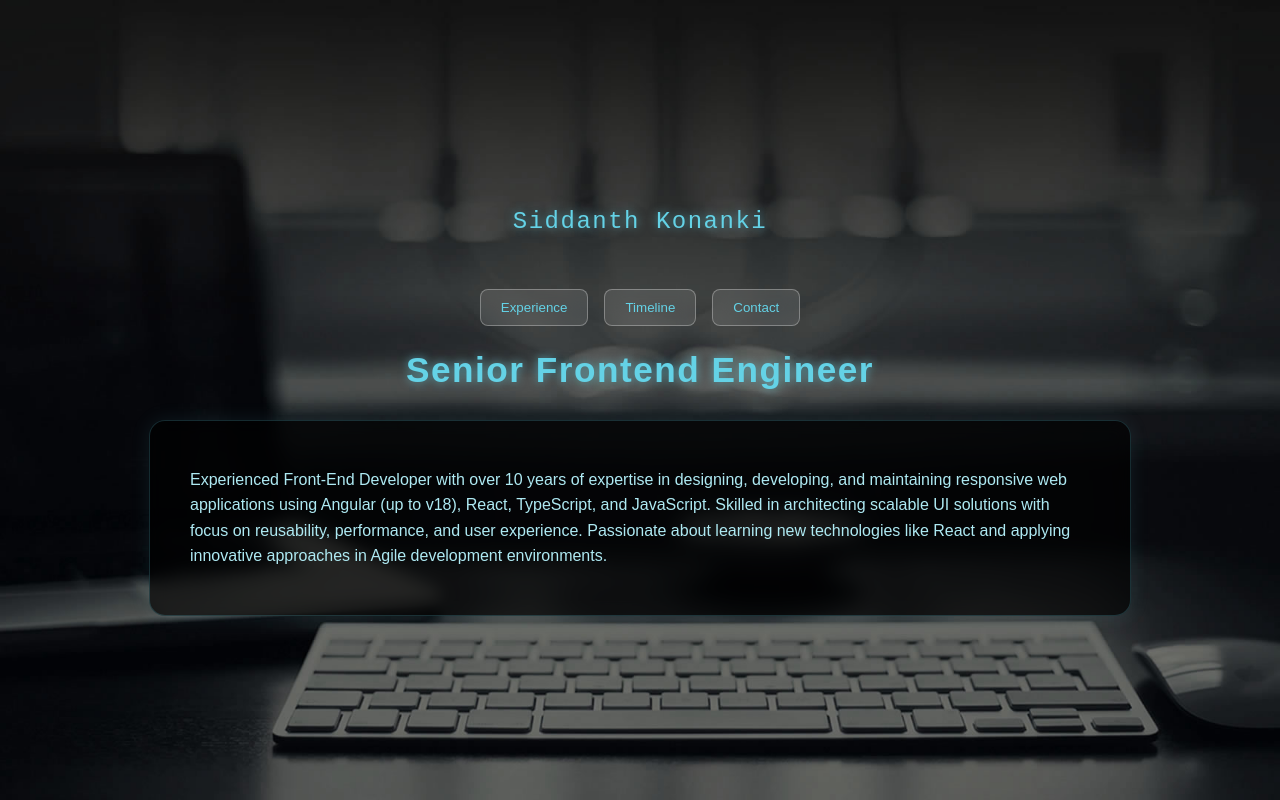
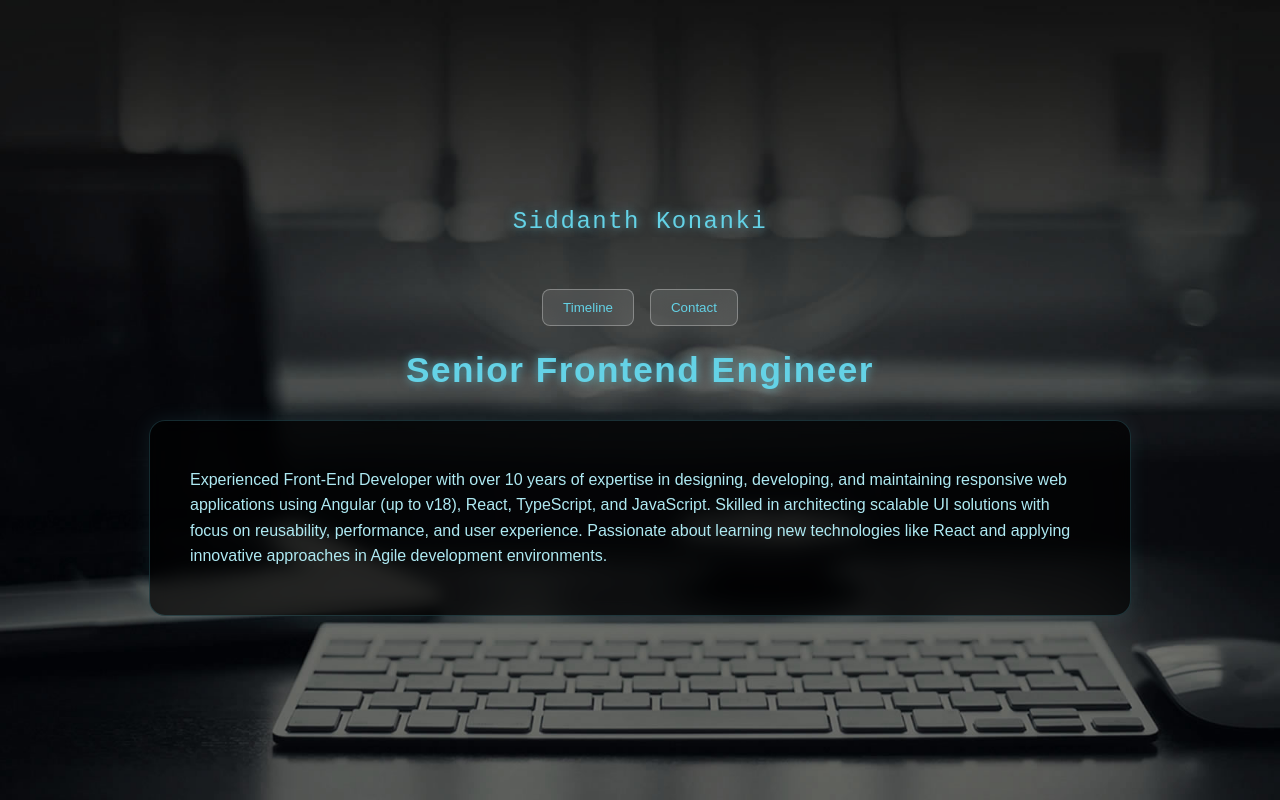
Before and after one commit to siddanth2920/portfolio-siddanth, a React (Create React App) app: page / in a window 1280 px wide. Built offline with nearby package versions, Linux system fonts and the light colour scheme.

Commit message:
comment out experience tab

```diff
--- a/src/components/Contact.jsx
+++ b/src/components/Contact.jsx
@@ -22,7 +22,7 @@ export default function Contact() {
     <div className="contact-page">
       <div className="nav-buttons">
         <button onClick={() => navigate("/")}><FaHome size={18} /></button>
-        <button onClick={() => navigate("/experience")}>Experience</button>
+        {/* <button onClick={() => navigate("/experience")}>Experience</button> */}
         <button onClick={() => navigate("/timeline")}>Timeline</button>
       </div>
 
--- a/src/components/Timeline.js
+++ b/src/components/Timeline.js
@@ -80,7 +80,7 @@ if (loading) {
         <button onClick={() => navigate("/")} className="nav-btn">
           <FaHome size={18} />
         </button>
-        <button onClick={() => navigate("/experience")} className="nav-btn">Experience</button>
+        {/* <button onClick={() => navigate("/experience")} className="nav-btn">Experience</button> */}
         <button onClick={() => navigate("/contact")} className="nav-btn">Contact</button>
       </div>
 
--- a/src/pages/Home.js
+++ b/src/pages/Home.js
@@ -53,7 +53,7 @@ function Home() {
         <p className='sub-head'>Siddanth Konanki</p>
       </div>
       <div className="nav-buttons">
-        <button onClick={() => navigate("/experience")}>Experience</button>
+        {/* <button onClick={() => navigate("/experience")}>Experience</button> */}
         <button onClick={() => navigate("/timeline")}>Timeline</button>
         <button onClick={() => navigate("/contact")}>Contact</button>
       </div>
```
